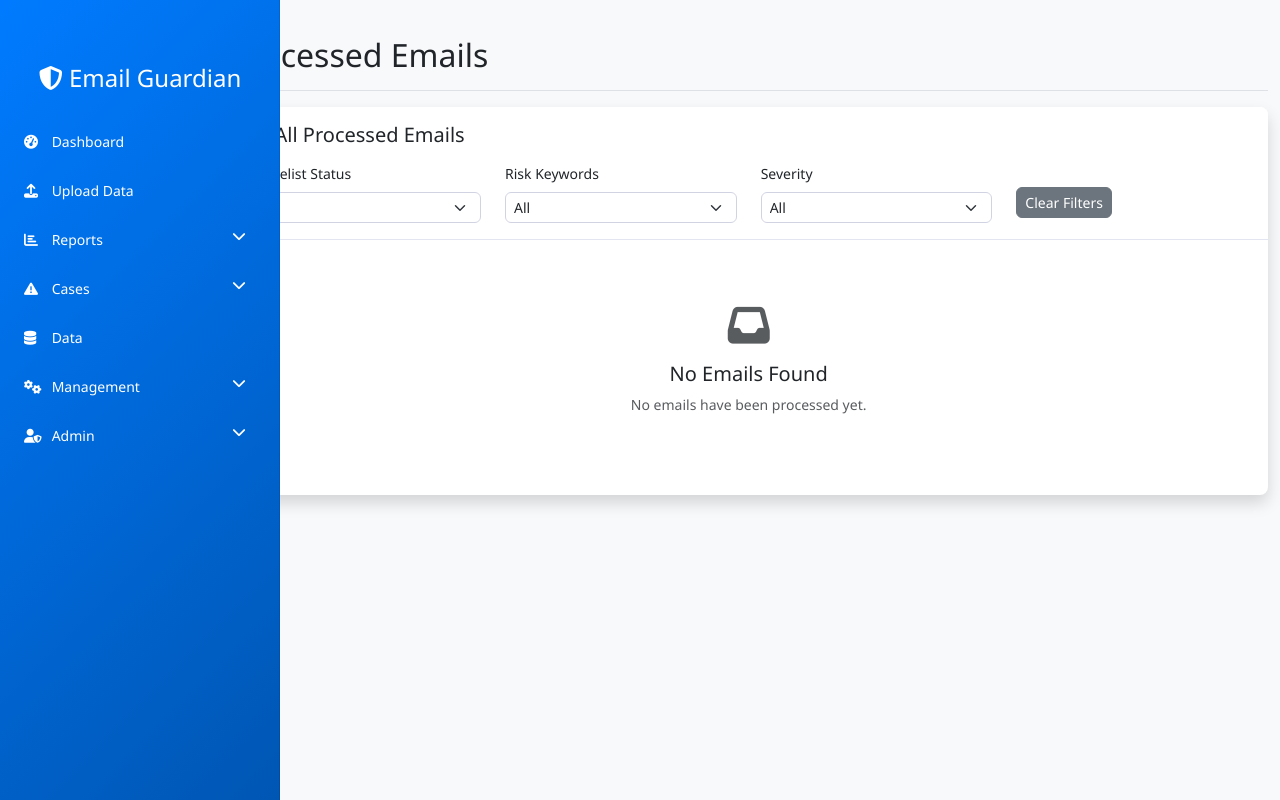
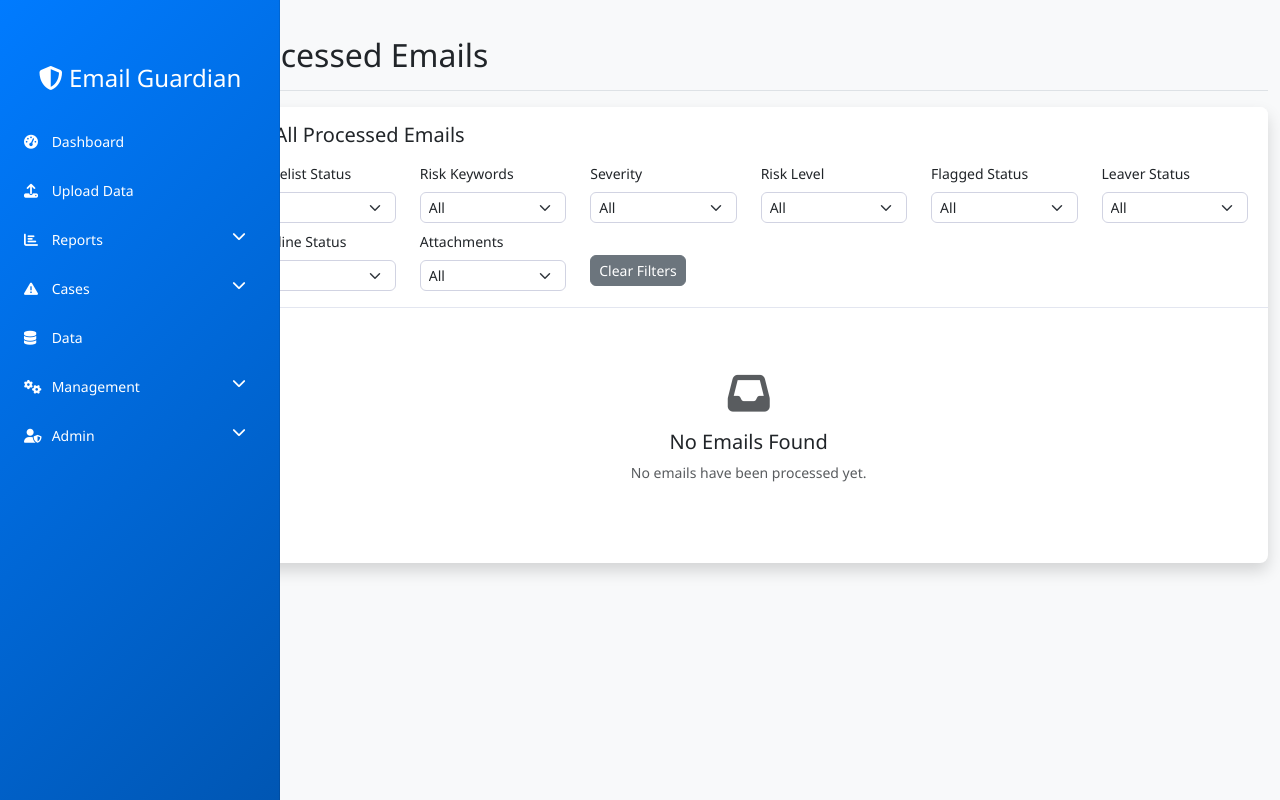
Before and after one commit to Rudolph001/EG_v1, a Flask app: page /emails in a window 1280 px wide. Run offline with Flask 3, Linux system fonts and the light colour scheme; data that the repository does not hold is empty; some libraries are stand-ins or nearby versions.

Commit message:
Assistant checkpoint: Fixed filter logic and added more filter options
Assistant generated file changes:
- templates/emails.html: Fix filter column indices and add more useful filters, Fix filter logic with correct column indices and add new filter functionality, Update filter event handlers to include new filters

---

User prompt:

filters are not working as suspected plese corect and add more filters if needed

Replit-Commit-Author: Assistant
Replit-Commit-Session-Id: cc40240e-35e5-4d0b-8408-87f677819793

```diff
--- a/templates/emails.html
+++ b/templates/emails.html
@@ -11,7 +11,7 @@
 
         <!-- Filters -->
         <div class="row mt-3">
-            <div class="col-md-3">
+            <div class="col-md-2">
                 <label for="whitelistFilter" class="form-label">Whitelist Status</label>
                 <select class="form-select form-select-sm" id="whitelistFilter">
                     <option value="">All</option>
@@ -19,7 +19,7 @@
                     <option value="not-whitelisted">Not Whitelisted</option>
                 </select>
             </div>
-            <div class="col-md-3">
+            <div class="col-md-2">
                 <label for="riskKeywordFilter" class="form-label">Risk Keywords</label>
                 <select class="form-select form-select-sm" id="riskKeywordFilter">
                     <option value="">All</option>
@@ -27,7 +27,7 @@
                     <option value="no-keywords">No Risk Keywords</option>
                 </select>
             </div>
-            <div class="col-md-3">
+            <div class="col-md-2">
                 <label for="severityFilter" class="form-label">Severity</label>
                 <select class="form-select form-select-sm" id="severityFilter">
                     <option value="">All</option>
@@ -38,7 +38,53 @@
                     <option value="normal">Normal</option>
                 </select>
             </div>
-            <div class="col-md-3">
+            <div class="col-md-2">
+                <label for="riskLevelFilter" class="form-label">Risk Level</label>
+                <select class="form-select form-select-sm" id="riskLevelFilter">
+                    <option value="">All</option>
+                    <option value="critical">Critical</option>
+                    <option value="high">High</option>
+                    <option value="medium">Medium</option>
+                    <option value="low">Low</option>
+                    <option value="minimal">Minimal</option>
+                </select>
+            </div>
+            <div class="col-md-2">
+                <label for="flaggedFilter" class="form-label">Flagged Status</label>
+                <select class="form-select form-select-sm" id="flaggedFilter">
+                    <option value="">All</option>
+                    <option value="flagged">Has Flagged Recipients</option>
+                    <option value="not-flagged">No Flagged Recipients</option>
+                </select>
+            </div>
+            <div class="col-md-2">
+                <label for="leaverFilter" class="form-label">Leaver Status</label>
+                <select class="form-select form-select-sm" id="leaverFilter">
+                    <option value="">All</option>
+                    <option value="has-leaver">Has Leaver Recipients</option>
+                    <option value="no-leaver">No Leaver Recipients</option>
+                </select>
+            </div>
+        </div>
+        <div class="row mt-2">
+            <div class="col-md-2">
+                <label for="statusFilter" class="form-label">Pipeline Status</label>
+                <select class="form-select form-select-sm" id="statusFilter">
+                    <option value="">All</option>
+                    <option value="completed">Completed</option>
+                    <option value="processing">Processing</option>
+                    <option value="failed">Failed</option>
+                </select>
+            </div>
+            <div class="col-md-2">
+                <label for="attachmentFilter" class="form-label">Attachments</label>
+                <select class="form-select form-select-sm" id="attachmentFilter">
+                    <option value="">All</option>
+                    <option value="has-attachments">Has Attachments</option>
+                    <option value="no-attachments">No Attachments</option>
+                </select>
+            </div>
+            <div class="col-md-2">
                 <button type="button" class="btn btn-secondary btn-sm mt-4" id="clearFilters">Clear Filters</button>
             </div>
         </div>
@@ -378,10 +424,15 @@ $(document).ready(function() {
                     const whitelistFilter = $('#whitelistFilter').val();
                     const riskKeywordFilter = $('#riskKeywordFilter').val();
                     const severityFilter = $('#severityFilter').val();
+                    const riskLevelFilter = $('#riskLevelFilter').val();
+                    const flaggedFilter = $('#flaggedFilter').val();
+                    const leaverFilter = $('#leaverFilter').val();
+                    const statusFilter = $('#statusFilter').val();
+                    const attachmentFilter = $('#attachmentFilter').val();
 
-                    // Whitelist filter
+                    // Whitelist filter (column 12)
                     if (whitelistFilter) {
-                        const whitelistText = data[12].toLowerCase(); // Whitelist Status column (now column 12)
+                        const whitelistText = data[12].toLowerCase();
                         if (whitelistFilter === 'whitelisted' && !whitelistText.includes('whitelisted')) {
                             return false;
                         }
@@ -390,9 +441,9 @@ $(document).ready(function() {
                         }
                     }
 
-                    // Risk keyword filter
+                    // Risk keyword filter (column 13)
                     if (riskKeywordFilter) {
-                        const riskText = data[13].toLowerCase(); // Risk Keywords column (now column 13)
+                        const riskText = data[13].toLowerCase();
                         if (riskKeywordFilter === 'has-keywords' && riskText.includes('none')) {
                             return false;
                         }
@@ -401,10 +452,59 @@ $(document).ready(function() {
                         }
                     }
 
-                    // Severity filter
+                    // Severity filter (column 14)
                     if (severityFilter) {
-                        const severityText = data[14].toLowerCase(); // Severity column (now column 14)
+                        const severityText = data[14].toLowerCase();
                         if (!severityText.includes(severityFilter.toLowerCase())) {
+                            return false;
+                        }
+                    }
+
+                    // Risk level filter (column 10)
+                    if (riskLevelFilter) {
+                        const riskLevelText = data[10].toLowerCase();
+                        if (!riskLevelText.includes(riskLevelFilter.toLowerCase())) {
+                            return false;
+                        }
+                    }
+
+                    // Flagged filter (column 11)
+                    if (flaggedFilter) {
+                        const flaggedText = data[11].toLowerCase();
+                        if (flaggedFilter === 'flagged' && flaggedText.includes('none')) {
+                            return false;
+                        }
+                        if (flaggedFilter === 'not-flagged' && !flaggedText.includes('none')) {
+                            return false;
+                        }
+                    }
+
+                    // Leaver filter (column 6)
+                    if (leaverFilter) {
+                        const leaverText = data[6].toLowerCase();
+                        if (leaverFilter === 'has-leaver' && !leaverText.includes('leaver')) {
+                            return false;
+                        }
+                        if (leaverFilter === 'no-leaver' && leaverText.includes('leaver')) {
+                            return false;
+                        }
+                    }
+
+                    // Status filter (column 16)
+                    if (statusFilter) {
+                        const statusText = data[16].toLowerCase();
+                        if (!statusText.includes(statusFilter.toLowerCase())) {
+                            return false;
+                        }
+                    }
+
+                    // Attachment filter (column 5)
+                    if (attachmentFilter) {
+                        const attachmentText = data[5].toLowerCase();
+                        if (attachmentFilter === 'has-attachments' && attachmentText.includes('0 attachments')) {
+                            return false;
+                        }
+                        if (attachmentFilter === 'no-attachments' && !attachmentText.includes('0 attachments')) {
                             return false;
                         }
                     }
@@ -416,13 +516,13 @@ $(document).ready(function() {
     });
 
     // Filter event handlers
-    $('#whitelistFilter, #riskKeywordFilter, #severityFilter').on('change', function () {
+    $('#whitelistFilter, #riskKeywordFilter, #severityFilter, #riskLevelFilter, #flaggedFilter, #leaverFilter, #statusFilter, #attachmentFilter').on('change', function () {
         table.draw();
     });
 
     // Clear filters
     $('#clearFilters').on('click', function () {
-        $('#whitelistFilter, #riskKeywordFilter, #severityFilter').val('');
+        $('#whitelistFilter, #riskKeywordFilter, #severityFilter, #riskLevelFilter, #flaggedFilter, #leaverFilter, #statusFilter, #attachmentFilter').val('');
         table.draw();
     });
 
```
